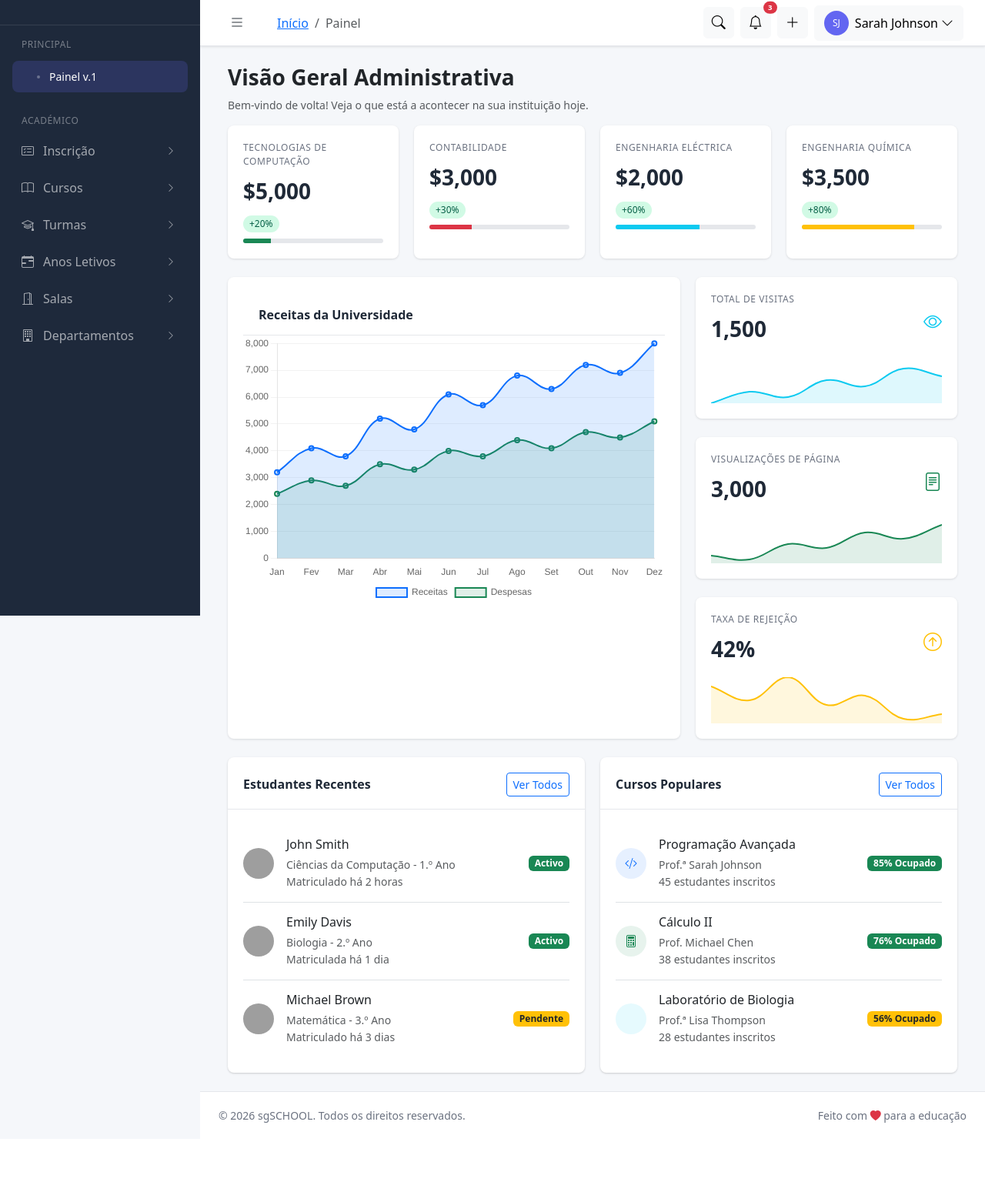
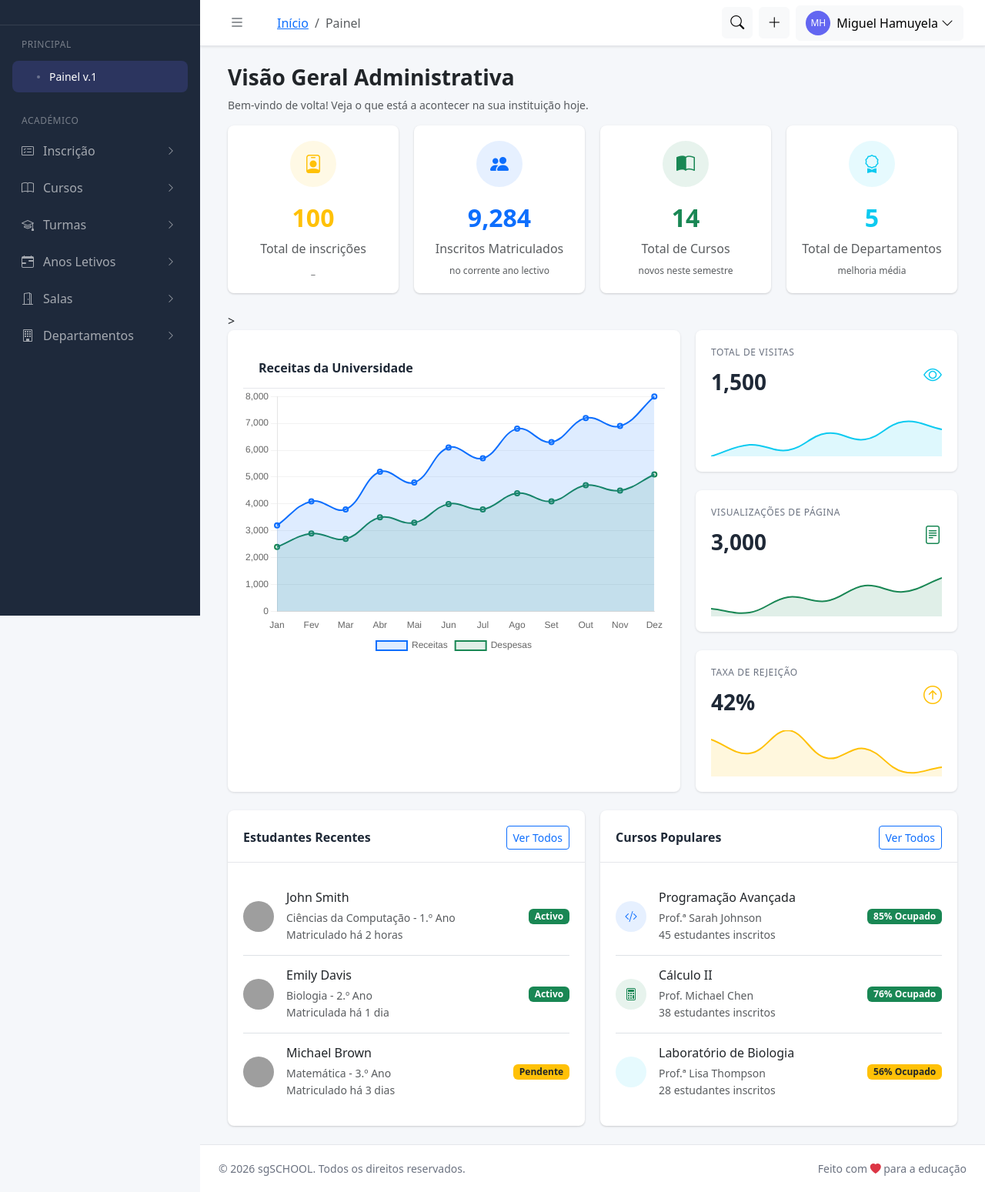
Before and after one commit to agostinho-pedro-pw/sgschool-laravel, a Laravel app: page /dashboard in a window 1280 px wide. Shown: the whole page at 77% size. Before the commit the page ends 1459 px from the top, so only its background shows below. Run offline with Laravel 12, Linux system fonts and the light colour scheme; parts of the project's set-up code (start-up, migrations or seed data) failed here and were passed over; grey boxes are pictures that could not be loaded.

Commit message:
Foi terminada a view painel v.1 , toda a parte visual foi feita!

```diff
--- a/resources/views/admin/dashboard/index/index.blade.php
+++ b/resources/views/admin/dashboard/index/index.blade.php
@@ -52,14 +52,10 @@
             <!-- Navegação estrutural (desktop) -->
             <nav aria-label="Navegação estrutural do cabeçalho" class="d-none d-lg-block ms-3">
                 <ol class="breadcrumb mb-0">
-                    <li class="breadcrumb-item"><a href="index.html">Início</a></li>
+                    <li class="breadcrumb-item"><a href="#l">Início</a></li>
                     <li class="breadcrumb-item active">Painel</li>
                 </ol>
             </nav>
-
-            <!-- Logótipo (mobile) -->
-            <div class="navbar-brand d-lg-none fw-bold me-auto">sgSchool</div>
-
             <!-- Espaçador (desktop) -->
             <div class="flex-grow-1 d-none d-lg-block"></div>
 
@@ -79,94 +75,8 @@
                         <button type="button" class="close-search" id="closeSearch" aria-label="Fechar pesquisa">
                             <i class="bi bi-x-lg"></i>
                         </button>
-
-                        <ul class="dropdown-menu w-100 mt-2">
-                            <li><a class="dropdown-item" href="#">Matrícula de Estudantes</a></li>
-                            <li><a class="dropdown-item" href="#">Gestão de Cursos</a></li>
-                            <li><a class="dropdown-item" href="#">Lançamento de Notas</a></li>
-                            <li><a class="dropdown-item" href="#">Diretório de Docentes</a></li>
-                            <li><a class="dropdown-item" href="#">Recursos da Biblioteca</a></li>
-                            <li>
-                                <hr class="dropdown-divider">
-                            </li>
-                            <li><a class="dropdown-item" href="#">Pesquisa Avançada</a></li>
-                        </ul>
                     </div>
                 </div>
-
-                <!-- Notificações -->
-                <div class="dropdown">
-                    <button type="button" class="btn btn-light btn-icon position-relative" data-bs-toggle="dropdown"
-                        id="notificationsToggle" aria-label="Notificações">
-                        <i class="bi bi-bell"></i>
-                        <span class="position-absolute top-0 start-100 translate-middle badge rounded-pill bg-danger"
-                            style="font-size: 0.6rem;">3</span>
-                    </button>
-                    <ul class="dropdown-menu dropdown-menu-end" style="width: 320px;">
-                        <li class="dropdown-header d-flex align-items-center justify-content-between">
-                            <span>Notificações</span>
-                            <small class="text-muted">3 novas</small>
-                        </li>
-                        <li>
-                            <hr class="dropdown-divider">
-                        </li>
-                        <li>
-                            <a class="dropdown-item py-2" href="#">
-                                <div class="d-flex align-items-center">
-                                    <div class="rounded-circle bg-primary bg-opacity-10 p-2 me-3 d-flex align-items-center justify-content-center flex-shrink-0"
-                                        style="width: 40px; height: 40px;">
-                                        <i class="bi bi-calendar-check text-primary"></i>
-                                    </div>
-                                    <div class="flex-grow-1">
-                                        <div class="fw-semibold">Novo Evento</div>
-                                        <div class="text-muted small">Feira de Ciências a 15 de Março</div>
-                                        <div class="text-muted small">há 5 minutos</div>
-                                    </div>
-                                </div>
-                            </a>
-                        </li>
-                        <li>
-                            <a class="dropdown-item py-2" href="#">
-                                <div class="d-flex align-items-center">
-                                    <div class="rounded-circle bg-success bg-opacity-10 p-2 me-3 d-flex align-items-center justify-content-center flex-shrink-0"
-                                        style="width: 40px; height: 40px;">
-                                        <i class="bi bi-check-circle text-success"></i>
-                                    </div>
-                                    <div class="flex-grow-1">
-                                        <div class="fw-semibold">Trabalho Submetido</div>
-                                        <div class="text-muted small">O João submeteu o seu projeto</div>
-                                        <div class="text-muted small">há 2 horas</div>
-                                    </div>
-                                </div>
-                            </a>
-                        </li>
-                        <li>
-                            <a class="dropdown-item py-2" href="#">
-                                <div class="d-flex align-items-center">
-                                    <div class="rounded-circle bg-warning bg-opacity-10 p-2 me-3 d-flex align-items-center justify-content-center flex-shrink-0"
-                                        style="width: 40px; height: 40px;">
-                                        <i class="bi bi-exclamation-triangle text-warning"></i>
-                                    </div>
-                                    <div class="flex-grow-1">
-                                        <div class="fw-semibold">Alerta do Sistema</div>
-                                        <div class="text-muted small">Cópia de segurança da base de dados concluída
-                                        </div>
-                                        <div class="text-muted small">Ontem</div>
-                                    </div>
-                                </div>
-                            </a>
-                        </li>
-                        <li>
-                            <hr class="dropdown-divider">
-                        </li>
-                        <li>
-                            <a class="dropdown-item text-center" href="notifications.html">
-                                <small>Ver todas as notificações</small>
-                            </a>
-                        </li>
-                    </ul>
-                </div>
-
                 <!-- Ações rápidas -->
                 <div class="dropdown">
                     <button type="button" class="btn btn-light btn-icon" data-bs-toggle="dropdown"
@@ -192,19 +102,20 @@
                 <div class="dropdown">
                     <button type="button" class="btn btn-light d-flex align-items-center" data-bs-toggle="dropdown"
                         aria-label="Menu da conta de Sarah Johnson">
+                        {{--Nome do usuario, ou user-rpofile--}}
                         <span class="user-avatar me-2">
-                            SJ
+                            MH
                         </span>
-                        <span class="d-none d-md-inline">Sarah Johnson</span>
+                        <span class="d-none d-md-inline">Miguel Hamuyela</span>
                         <i class="bi bi-chevron-down ms-1"></i>
                     </button>
                     <ul class="dropdown-menu dropdown-menu-end">
                         <li><a class="dropdown-item" href="#"><i class="bi bi-person me-2"></i>Perfil</a></li>
                         <li><a class="dropdown-item" href="#"><i class="bi bi-gear me-2"></i>Definições</a></li>
-                        <li><a class="dropdown-item" href="#"><i class="bi bi-question-circle me-2"></i>Centro de
+                        <!--<li><a class="dropdown-item" href="#"><i class="bi bi-question-circle me-2"></i>Centro de
                                 Ajuda</a></li>
-                        <li>
-                            <hr class="dropdown-divider">
+                        <li>-->
+                        <hr class="dropdown-divider">
                         </li>
                         <li><a class="dropdown-item" href="#"><i class="bi bi-box-arrow-right me-2"></i>Terminar
                                 Sessão</a>
@@ -226,45 +137,76 @@
             </div>
 
             <!-- Linha de cartões de estatísticas -->
+            <!-- Cartões dee visualização com dados em tempo real -->
             <div class="dashboard-row">
                 <div class="dashboard-grid grid-cols-4">
-                    <div class="stats-card">
-                        <div class="stats-card-label">Tecnologias de Computação</div>
-                        <div class="stats-card-value">$5,000</div>
-                        <span class="stats-card-change positive">+20%</span>
-                        <div class="progress-custom">
-                            <div class="progress-bar-custom bg-success" style="width: 20%"></div>
+                    <div class="dashboard-card">
+                        <div class="dashboard-card-body text-center">
+                            <div class="mb-3">
+                                <div class="stat-icon-large bg-warning bg-opacity-10 rounded-circle d-flex align-items-center justify-content-center mx-auto"
+                                    style="width: 60px; height: 60px;">
+                                    <i class="bi bi-person-badge" style="font-size: 24px; color: #ffc107;"></i>
+                                </div>
+                            </div>
+                            <div class="stat-value text-warning fw-bold mb-1" style="font-size: 2rem;">100</div>
+                            <div class="stat-label text-muted mb-2">Total de inscrições</div>
+                            <div class="stat-change text-success small fw-semibold">
+                                <!--<i class="bi bi-arrow-up" style="font-size: 12px;"></i> +3-->
+                            </div>
+                            <div class="text-muted" style="font-size: 0.75rem;">_</div>
                         </div>
                     </div>
-
-                    <div class="stats-card">
-                        <div class="stats-card-label">Contabilidade</div>
-                        <div class="stats-card-value">$3,000</div>
-                        <span class="stats-card-change positive">+30%</span>
-                        <div class="progress-custom">
-                            <div class="progress-bar-custom bg-danger" style="width: 30%"></div>
+                    <div class="dashboard-card">
+                        <div class="dashboard-card-body text-center">
+                            <div class="mb-3">
+                                <div class="stat-icon-large bg-primary bg-opacity-10 rounded-circle d-flex align-items-center justify-content-center mx-auto"
+                                    style="width: 60px; height: 60px;">
+                                    <i class="bi bi-people-fill" style="font-size: 24px; color: #0d6efd;"></i>
+                                </div>
+                            </div>
+                            <div class="stat-value text-primary fw-bold mb-1" style="font-size: 2rem;">9,284</div>
+                            <div class="stat-label text-muted mb-2">Inscritos Matriculados</div>
+                            <div class="stat-change text-success small fw-semibold">
+                                <!--<i class="bi bi-arrow-up" style="font-size: 12px;"></i> +412-->
+                            </div>
+                            <div class="text-muted" style="font-size: 0.75rem;">no corrente ano lectivo</div>
                         </div>
                     </div>
-
-                    <div class="stats-card">
-                        <div class="stats-card-label">Engenharia Eléctrica</div>
-                        <div class="stats-card-value">$2,000</div>
-                        <span class="stats-card-change positive">+60%</span>
-                        <div class="progress-custom">
-                            <div class="progress-bar-custom bg-info" style="width: 60%"></div>
+                    <div class="dashboard-card">
+                        <div class="dashboard-card-body text-center">
+                            <div class="mb-3">
+                                <div class="stat-icon-large bg-success bg-opacity-10 rounded-circle d-flex align-items-center justify-content-center mx-auto"
+                                    style="width: 60px; height: 60px;">
+                                    <i class="bi bi-book-half" style="font-size: 24px; color: #198754;"></i>
+                                </div>
+                            </div>
+                            <div class="stat-value text-success fw-bold mb-1" style="font-size: 2rem;">14</div>
+                            <div class="stat-label text-muted mb-2">Total de Cursos</div>
+                            <div class="stat-change text-success small fw-semibold">
+                                <!--<i class="bi bi-arrow-up" style="font-size: 12px;"></i> +8-->
+                            </div>
+                            <div class="text-muted" style="font-size: 0.75rem;">novos neste semestre</div>
                         </div>
                     </div>
-
-                    <div class="stats-card">
-                        <div class="stats-card-label">Engenharia Química</div>
-                        <div class="stats-card-value">$3,500</div>
-                        <span class="stats-card-change positive">+80%</span>
-                        <div class="progress-custom">
-                            <div class="progress-bar-custom bg-warning" style="width: 80%"></div>
+                    <div class="dashboard-card">
+                        <div class="dashboard-card-body text-center">
+                            <div class="mb-3">
+                                <div class="stat-icon-large bg-info bg-opacity-10 rounded-circle d-flex align-items-center justify-content-center mx-auto"
+                                    style="width: 60px; height: 60px;">
+                                    <i class="bi bi-award" style="font-size: 24px; color: #0dcaf0;"></i>
+                                </div>
+                            </div>
+                            <div class="stat-value text-info fw-bold mb-1" style="font-size: 2rem;">5</div>
+                            <div class="stat-label text-muted mb-2">Total de Departamentos</div>
+                            <div class="stat-change text-success small fw-semibold">
+                                <!--<i class="bi bi-arrow-up" style="font-size: 12px;"></i> +0.3-->
+                            </div>
+                            <div class="text-muted" style="font-size: 0.75rem;">melhoria média</div>
                         </div>
                     </div>
                 </div>
             </div>
+            >
 
             <!-- Linha de gráficos -->
             <div class="dashboard-row">
```
